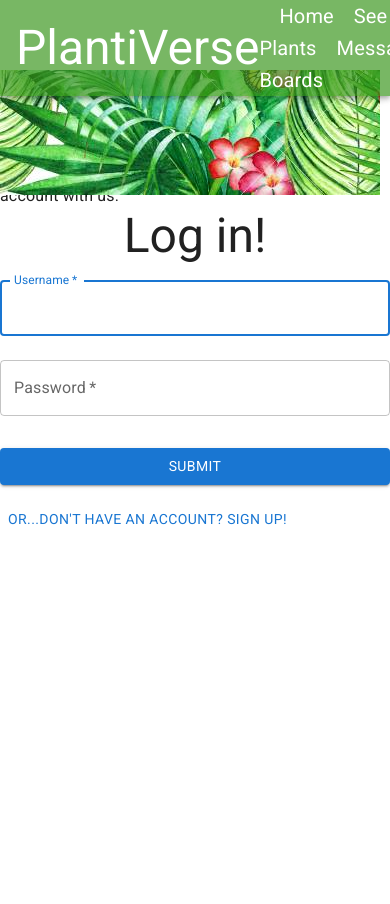
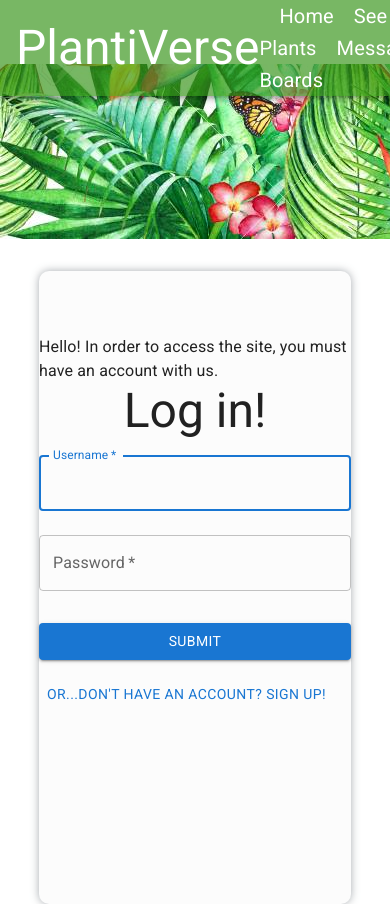
Before and after one commit to RaquelFraktas/plantiverse-frontend, a React (Create React App) app: page / in a window 390 px wide. Shown: the top 904 px of the page. Before the commit the page ends 844 px from the top, so only its background shows below. Built offline with nearby package versions, Linux system fonts and the light colour scheme; no server answers.

Commit message:
remove media window css

```diff
--- a/src/App.css
+++ b/src/App.css
@@ -9,53 +9,6 @@ a:hover{
   color:hsl(302, 79%, 80%);
 }
 
-footer > a{
-  color: rgba(138,97,39,1);
-}
-
-ul{
-  list-style-type: none;
-  text-align: left;
-}
-
-.navbarLink {
-  margin-left: 1em;
-  display: "flex";
-  text-decoration: "none";
-  color: white;
-  /* font-size: "20px"; */
-}
-
-.navbarLink:hover{
-  color: yellow;
-}
-
-.commentContainer {
-  position: relative;
-  left: 30%;
-}
-
-#banner{
-  position: absolute;
-  background: url('./plantsBanner.jpg');
-  background-repeat: repeat-x;
-  top: 0;
-  left: 0;
-  width: 100%;
-  padding: 200px;
-  /* -webkit-clip-path: inset(150px 0px 20px 0px);
-  clip-path: inset(150px 0px 0px 0px);
-  margin-top: -86px; */
-}
-
-.alert{
-  color: #f44336;
-  font-weight:bold;
-  text-align: center;
-}
-
-
-@media (min-width: 1000px) {
 footer{
   position: fixed;
   background:linear-gradient(to right top, hsla(302, 78%, 80%, 0.762), #fff);
@@ -69,7 +22,15 @@ ul{
   display: block;
 }
 
+footer > a{
+  color: rgba(138,97,39,1);
+}
 
+
+ul{
+  list-style-type: none;
+  text-align: left;
+}
 
 .container {
   position: absolute;
@@ -87,14 +48,25 @@ ul{
   padding-bottom: 65px;
 }
 
+.navbarLink {
+  margin-left: 1em;
+  display: "flex";
+  text-decoration: "none";
+  color: white;
+  /* font-size: "20px"; */
+}
+
+.navbarLink:hover{
+  color: yellow;
+}
 
 #banner{
-    /* position: absolute;
+  position: absolute;
   background: url('./plantsBanner.jpg');
   background-repeat: repeat-x;
   top: 0;
-    left: 0; */
-    /* width: 100%; */
+  left: 0;
+  width: 100%;
   padding: 200px;
   -webkit-clip-path: inset(150px 0px 20px 0px);
   clip-path: inset(150px 0px 0px 0px);
@@ -165,6 +137,11 @@ ul{
   align-content: center;
 }
 
+.commentContainer {
+  position: relative;
+  left: 30%;
+
+}
 /*
 .commentsList{
   -webkit-clip-path: inset(150px 0px 20px 0px);
@@ -249,24 +226,8 @@ ul{
 
 }
 
-
-
-
+.alert{
+  color: #f44336;
+  font-weight:bold;
+  text-align: center;
 }
-
-@media (min-width: 320px) and (max-width: 999px) {
-
-/*
-  .navbarLink {
-    /* margin-left: 1em; */
-    /* font-size: "10px";
-  } */
-
-  #banner{
-    padding: 190px;
-    -webkit-clip-path: inset(200px 0px 20px 0px);
-    clip-path: inset(200px 10px 0px 0px);
-    margin-top: -130px;
-  }
-
-}
```
Lines whose indentation alone changed are shown as unchanged.
